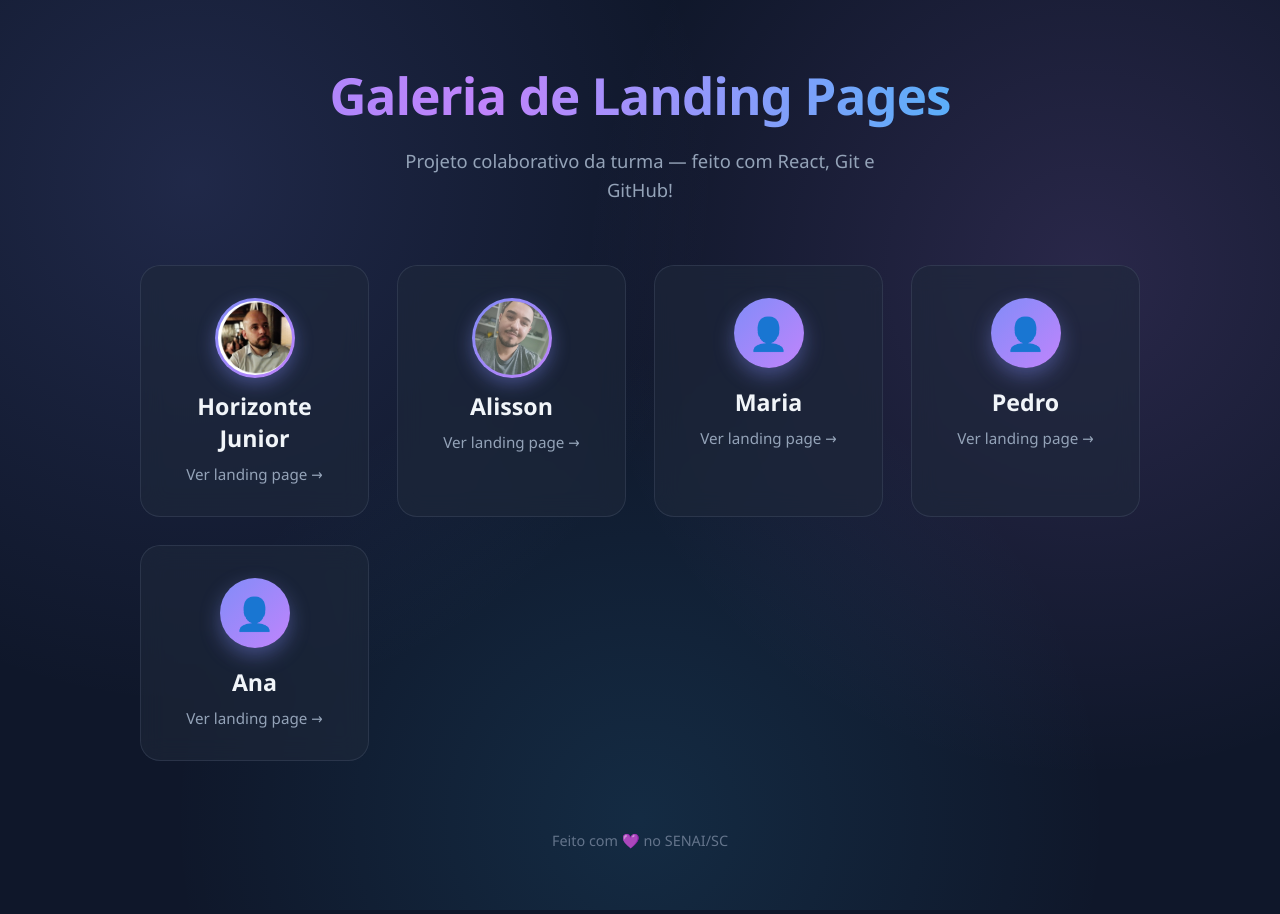
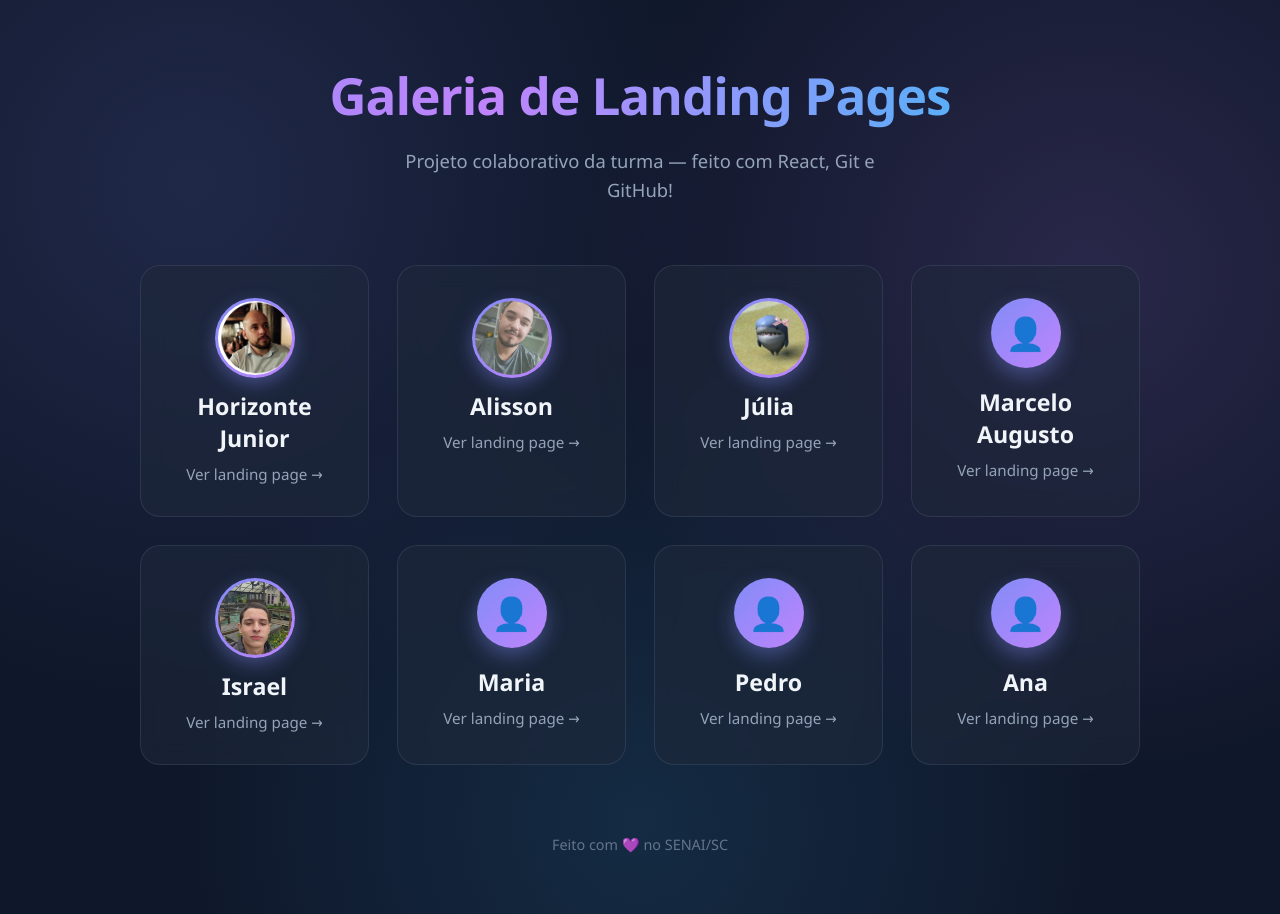
Before and after one commit to ProfHorizonteJunior/portifolio, a React (Create React App) app in the folder portifolio-landing-page/: page / in a window 1280 px wide. Built offline with nearby package versions, Linux system fonts and the light colour scheme.

Commit message:
feat: ajustando

```diff
--- a/portifolio-landing-page/src/pages/Home.js
+++ b/portifolio-landing-page/src/pages/Home.js
@@ -3,6 +3,7 @@ import "./Home.css";
 import fotoHorizonte from "../assets/horizonte.jpeg";
 import fotoAlisson from "../assets/alisson.jpg"
 import fotoJulia from "../assets/julia.jpeg";
+import fotoIsrael from "../assets/israel.jpg"
 
 // ============================================================
 // 👨‍🏫 PROFESSOR: adicione aqui os nomes dos estudantes da turma
@@ -12,6 +13,9 @@ import fotoJulia from "../assets/julia.jpeg";
 const alunos = [
   { nome: "Horizonte Junior", rota: "/horizonte", foto: fotoHorizonte },
    {nome: "Alisson", rota: "/alisson", foto: fotoAlisson},
+   { nome: "Júlia", rota: "/julia", foto: fotoJulia },
+  { nome: "Marcelo Augusto", rota: "/marcelo-augusto" },
+  { nome: "Israel", rota: "/israel", foto: fotoIsrael },
   { nome: "Maria", rota: "/maria" },
   { nome: "Pedro", rota: "/pedro" },
   { nome: "Ana", rota: "/ana" },
```
